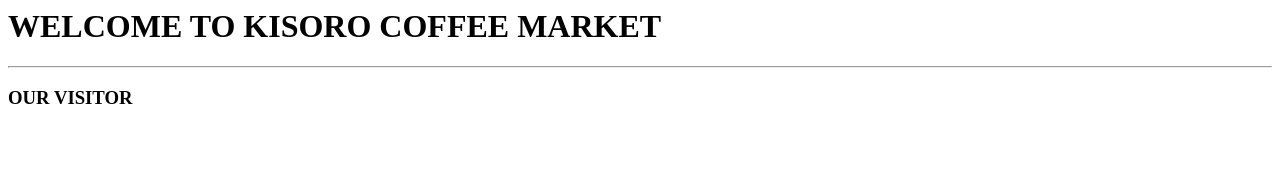
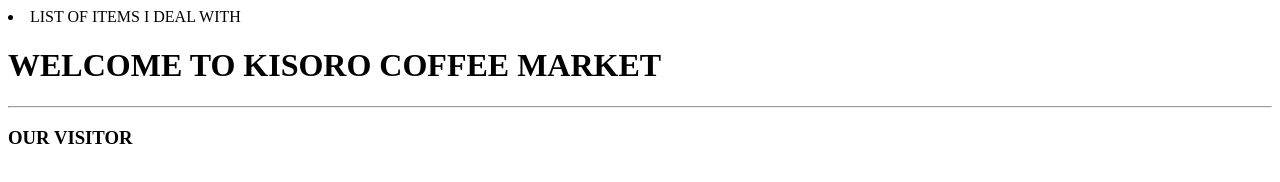
Before and after one commit to Tukehayo/ENOCKSPOULTRYFARMER, a plain HTML site: page INDEX.HTML in a window 1280 px wide. Drawn offline with Linux system fonts and the light colour scheme.

Commit message:
Update INDEX.HTML

```diff
--- a/INDEX.HTML
+++ b/INDEX.HTML
@@ -4,6 +4,7 @@
     <title>Coffee shop </title>
    </head>
    <body>
+<li>LIST OF ITEMS I DEAL WITH</li>
      <h1> WELCOME TO KISORO COFFEE MARKET </h1>
      <hr>
      <h3> OUR VISITOR <h/h3>
```
